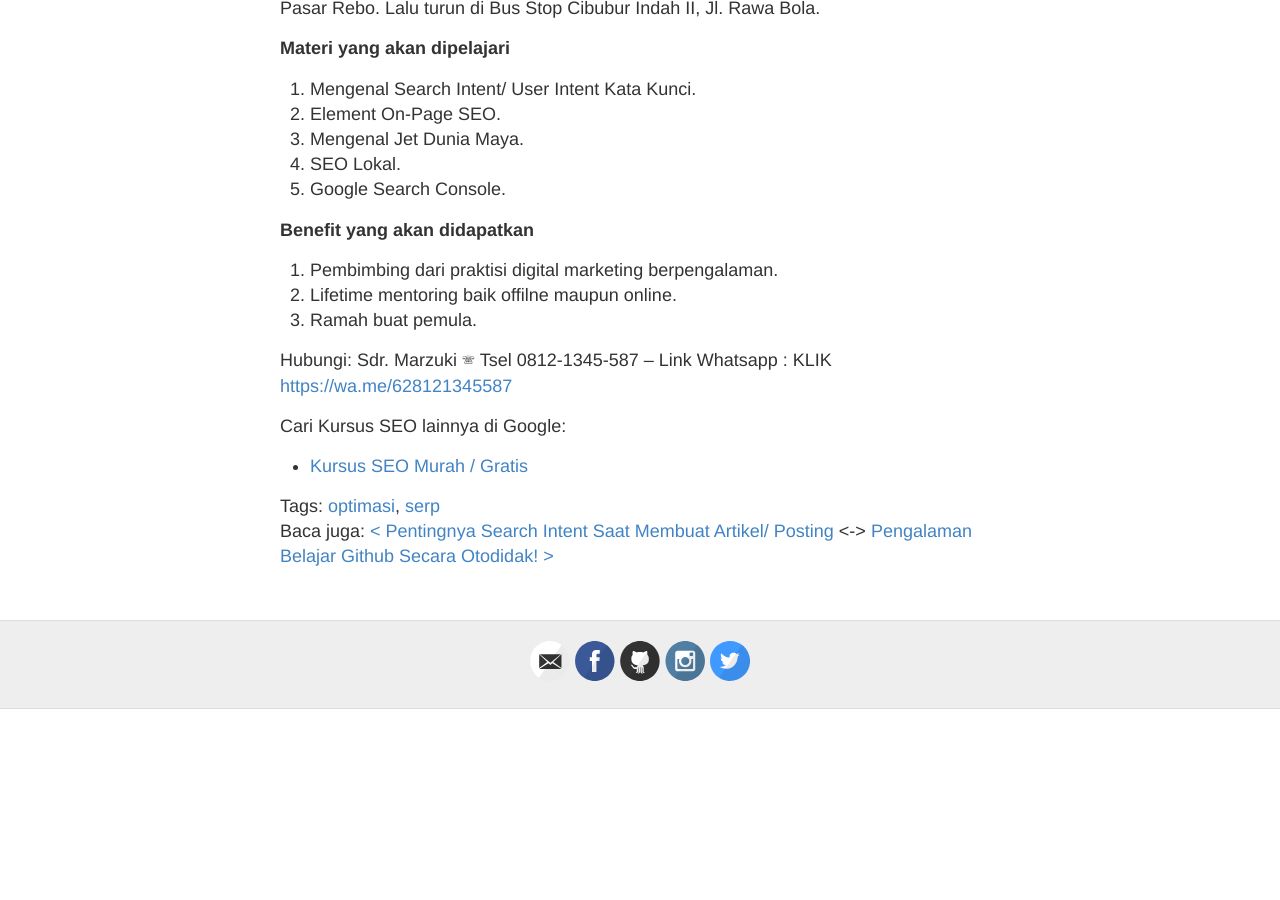
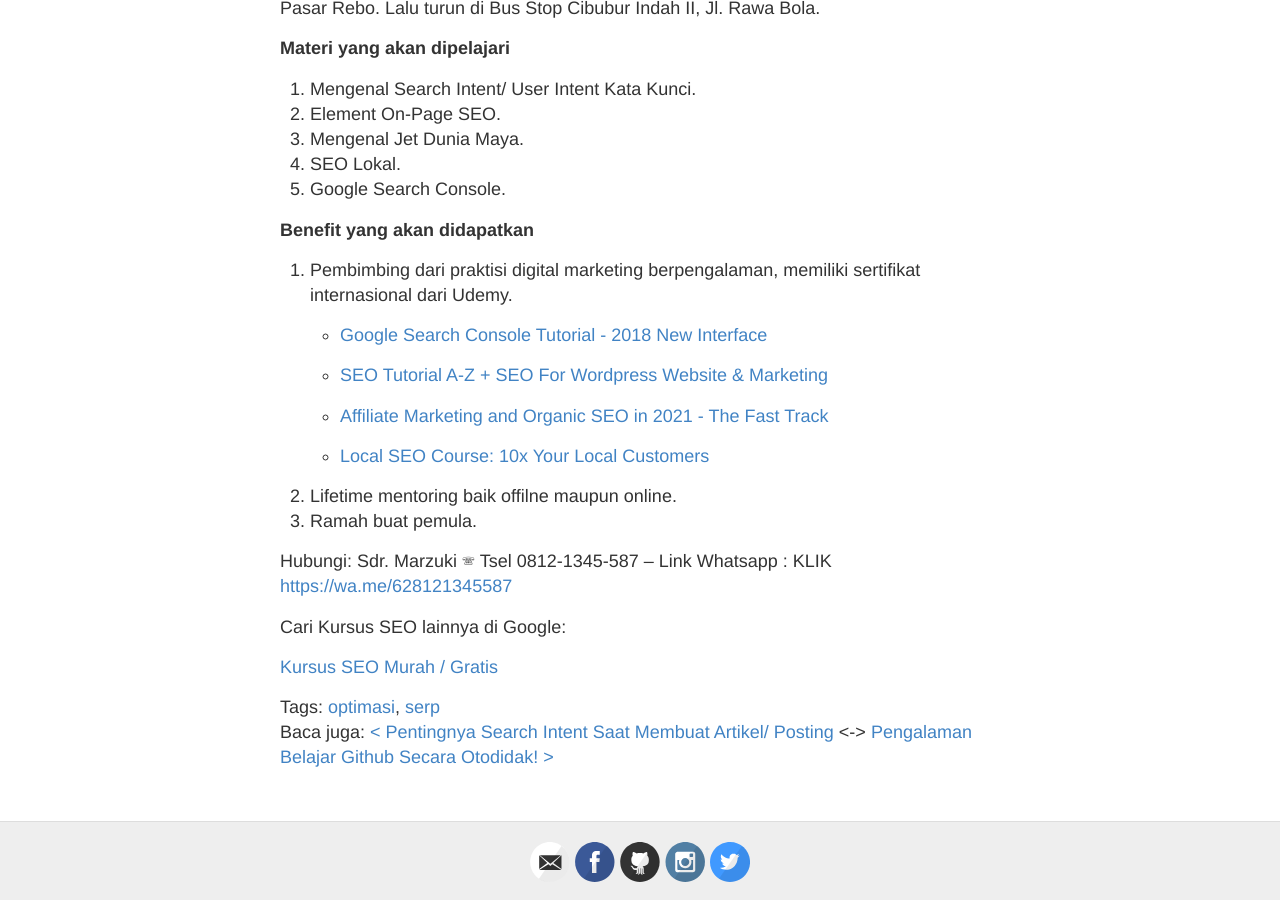
Before and after one commit to utaramas/pageone, a Jekyll site: the page built from _posts/2023-1-9-Berpengalaman-Training-SEO-Jakarta-Optimasi-Website-Anda-Muncul-di-Google.md, in a window 1280 px wide and 900 px high, scrolled down 905 px. Built offline with Jekyll 4.4.1, drawn with Linux system fonts in a browser that asks for light colours; comment, search, counter and statistics services are not loaded; before the commit the page ends 1614 px from its top, so only the background shows below that.

Commit message:
Update 2023-1-9-Berpengalaman-Training-SEO-Jakarta-Optimasi-Website-Anda-Muncul-di-Google.md

```diff
--- a/_posts/2023-1-9-Berpengalaman-Training-SEO-Jakarta-Optimasi-Website-Anda-Muncul-di-Google.md
+++ b/_posts/2023-1-9-Berpengalaman-Training-SEO-Jakarta-Optimasi-Website-Anda-Muncul-di-Google.md
@@ -22,7 +22,15 @@ Lokasi kami berada 3,8 KM dari Exit Tol Buperta Cibubur Jalan Tol Jagorawi. Anda
 
 **Benefit yang akan didapatkan**
 
-1. Pembimbing dari praktisi digital marketing berpengalaman.
+1. Pembimbing dari praktisi digital marketing berpengalaman, memiliki sertifikat internasional dari Udemy.
+    - <a href="https://www.udemy.com/certificate/UC-9a90b3f0-b2d2-49d0-96b6-37c6b7770861/" target="_blank">Google Search Console Tutorial - 2018 New Interface</a>
+
+    - <a href="https://www.udemy.com/certificate/UC-5a6ea32c-31f0-4a29-93bb-5c8f2744ea7a/" target="_blank">SEO Tutorial A-Z + SEO For Wordpress Website & Marketing</a>
+
+    - <a href="https://www.udemy.com/certificate/UC-fcca34c5-94be-4806-970a-56e3f2c6127c/" target="_blank">Affiliate Marketing and Organic SEO in 2021 - The Fast Track</a>
+
+    - <a href="https://www.udemy.com/certificate/UC-d7aa3cb8-a685-423d-a23e-8577cfe441b4/" target="_blank">Local SEO Course: 10x Your Local Customers</a>
+
 2. Lifetime mentoring baik offilne maupun online.
 3. Ramah buat pemula.
 
@@ -32,4 +40,4 @@ Link Whatsapp : KLIK <a href="https://wa.me/628121345587" rel="nofollow" target=
 
 Cari Kursus SEO lainnya di Google:
 
-- <a href="https://www.google.co.id/search?q=kursus+seo+murah+gratis" target="_blank">Kursus SEO Murah / Gratis</a>
+<a href="https://www.google.co.id/search?q=kursus+seo+murah+gratis" target="_blank">Kursus SEO Murah / Gratis</a>
```
